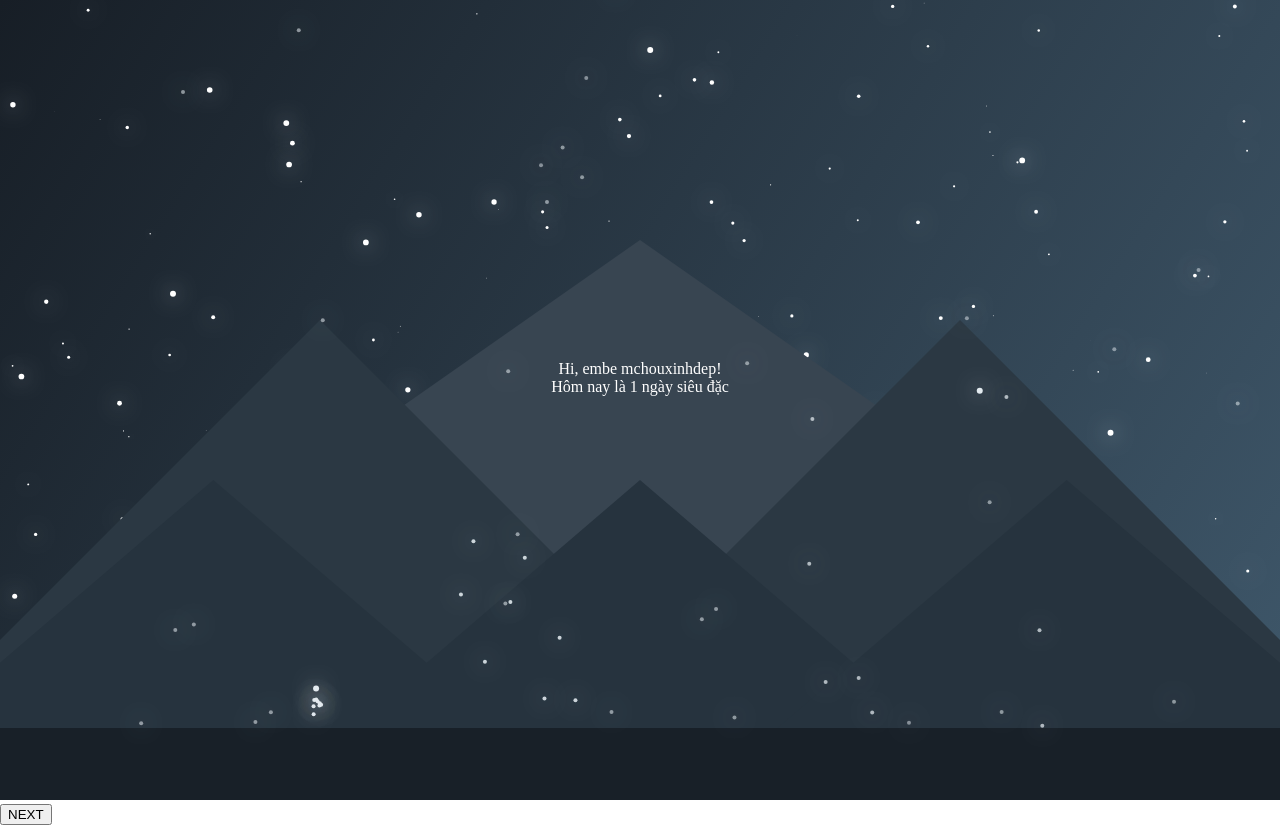
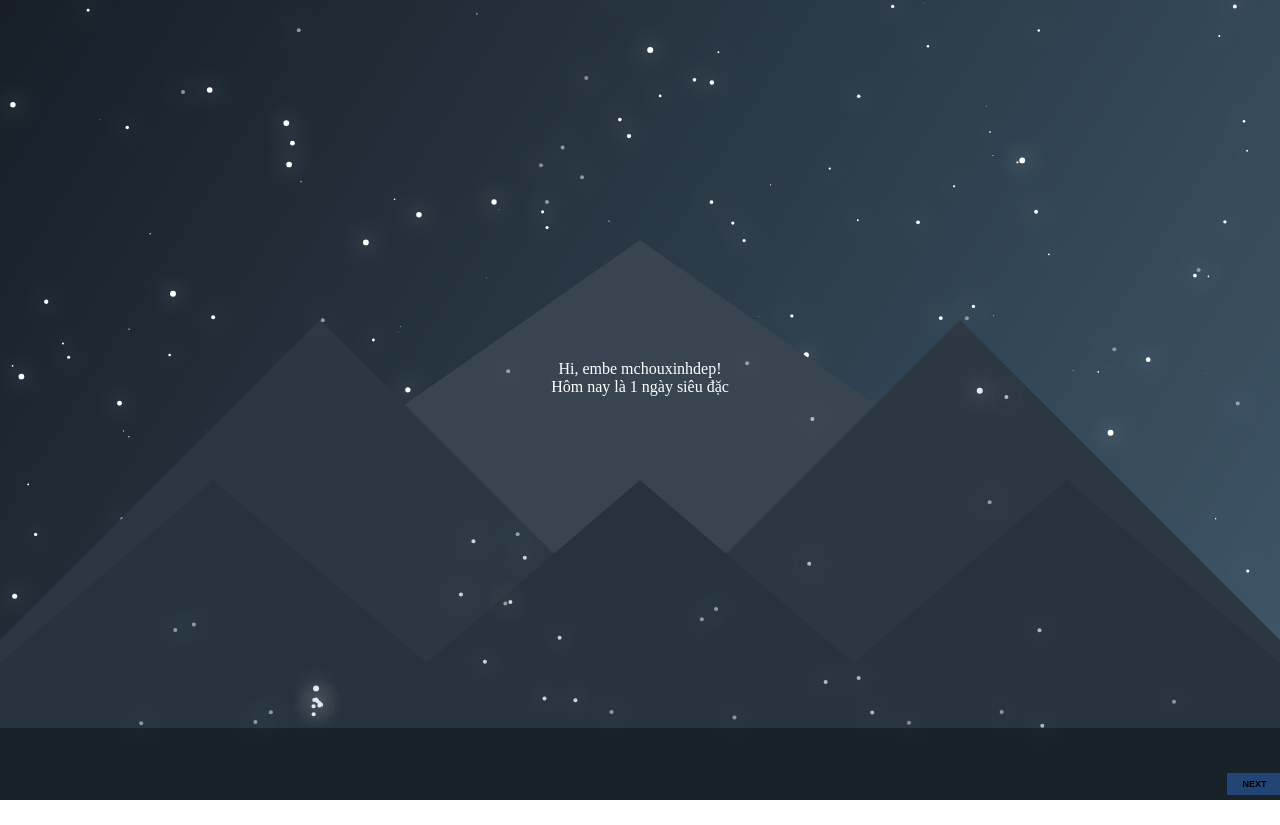
Before and after one commit to Pearlcentt/Anni, a plain HTML site: page index.html in a window 1280 px wide. After the commit the page ends 804 px from the top, so only its background shows below. Drawn offline with Linux system fonts and the light colour scheme.

Commit message:
Update format.css

```diff
--- a/css/format.css
+++ b/css/format.css
@@ -55,6 +55,18 @@
 
 #s{
 	font-size: 19px;
+}
+
+#button12{
+	background-color:rgb(35, 69, 117);
+	border: none;
+	position: absolute;
+	transform: translate(-50%, -50%);
+	top: 98%;
+	left: 98%;
+	padding: 6px 15px;
+	font-size: 9px;
+	font-weight: bold;
 }
 
 #heartTxt{
```
